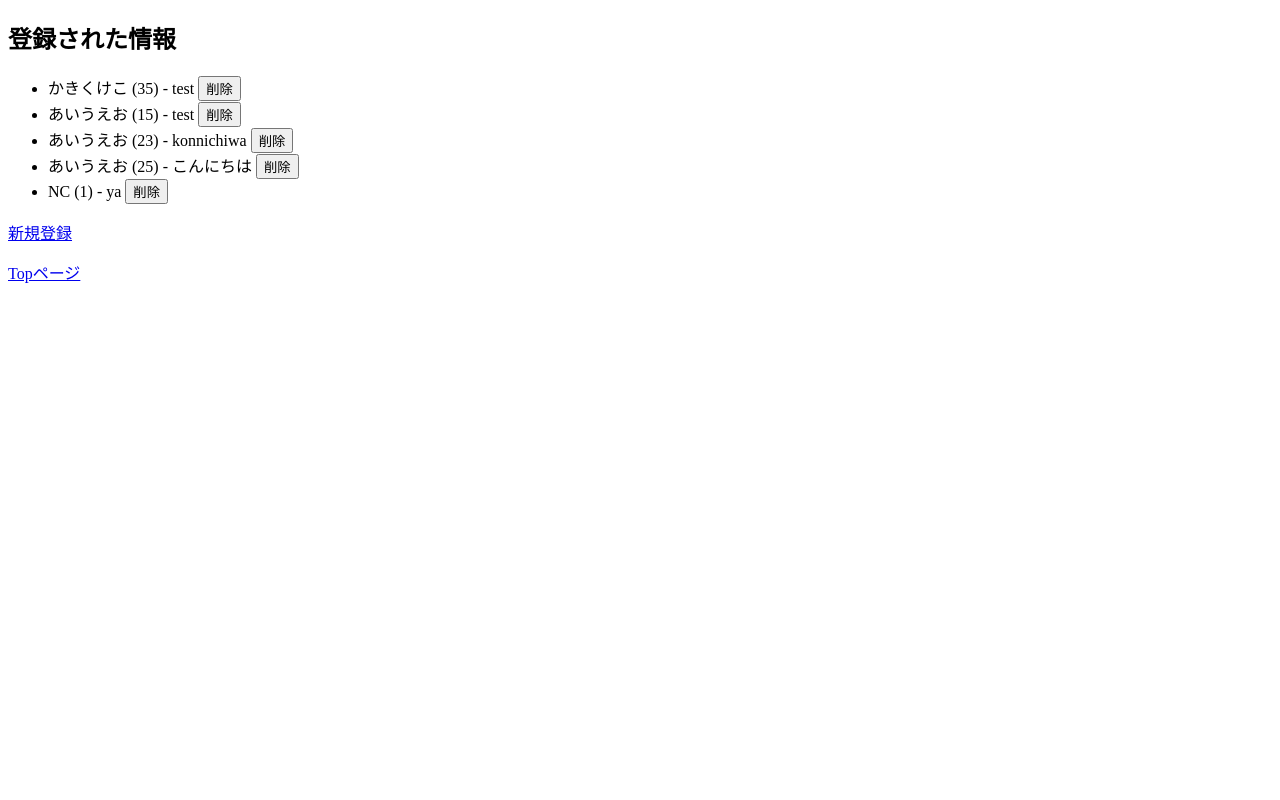
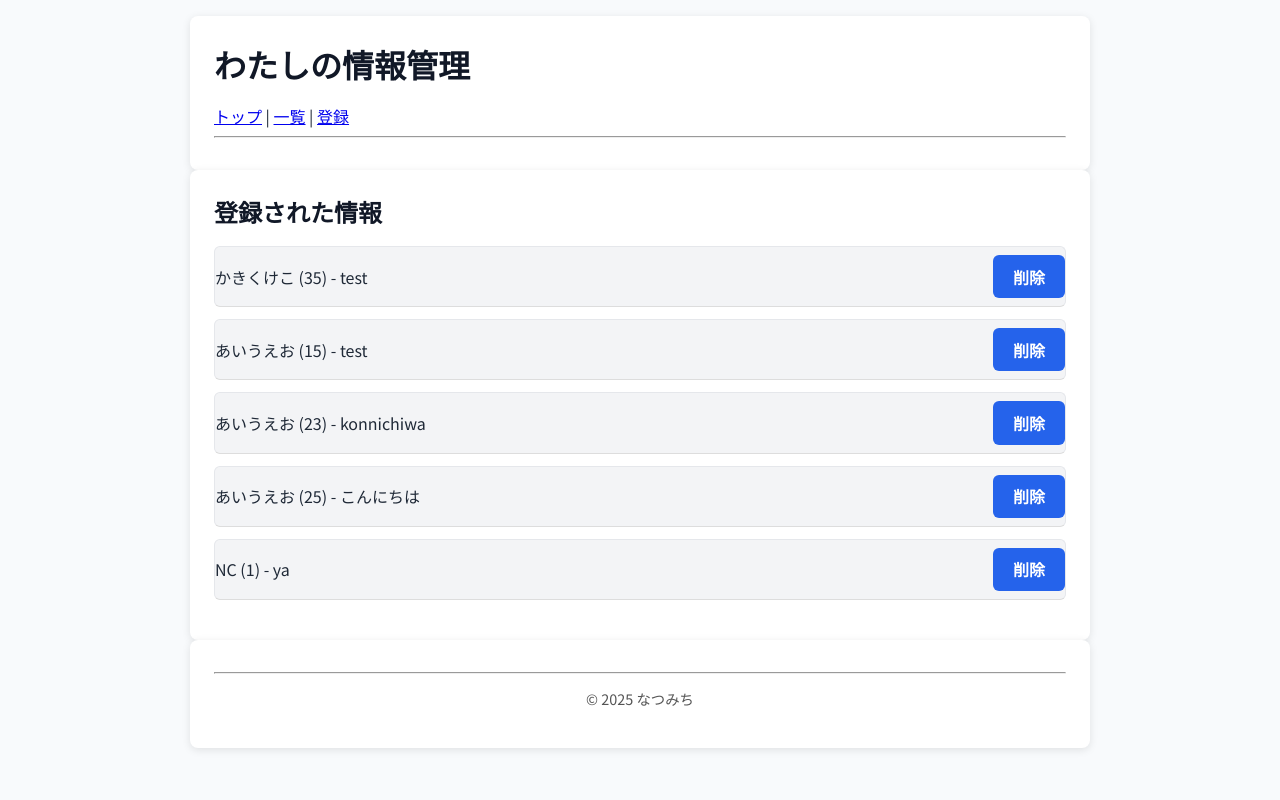
Before and after one commit to Natsumi-lab/MyProject, a Django app: page /list/ in a window 1280 px wide. Run offline with Django 5.2, Linux system fonts and the light colour scheme; data comes from the database, SQL or seed files in the repository; both versions use the stored data as it was after the commit.

Commit message:
cssを加えました

```diff
--- /dev/null
+++ b/myapp/static/css/styles.css
@@ -0,0 +1,154 @@
+/* 基本リセット */
+*,
+*::before,
+*::after {
+    box-sizing: border-box;
+}
+
+body {
+    margin: 0;
+    font-family: 'Noto Sans JP', 'Roboto', -apple-system, BlinkMacSystemFont, "Segoe UI", Roboto,
+        "Helvetica Neue", Arial, sans-serif;
+    background-color: #f8fafc;
+    color: #1f2937;
+    line-height: 1.5;
+    padding: 1rem;
+}
+
+/* テキスト中央寄せ */
+.centered-content {
+    width: 100%;
+    max-width: 400px;
+    margin: 3rem auto;
+    text-align: center;
+}
+
+/* コンテナ幅制限と中央寄せ */
+.container {
+    max-width: 900px;
+    margin: 0 auto;
+    padding: 1.5rem;
+    background-color: #ffffff;
+    border-radius: 8px;
+    box-shadow: 0 2px 8px rgb(0 0 0 / 0.1);
+}
+
+/* 見出し */
+h1,
+h2,
+h3 {
+    margin-top: 0;
+    margin-bottom: 1rem;
+    font-weight: 600;
+    color: #111827;
+}
+
+/* フォームラベル */
+label {
+    display: block;
+    margin-bottom: 0.25rem;
+    font-weight: 500;
+    color: #374151;
+}
+
+/* 入力欄全般 */
+input[type="text"],
+input[type="number"],
+textarea {
+    width: 100%;
+    padding: 0.5rem 0.75rem;
+    font-size: 1rem;
+    border: 1px solid #d1d5db;
+    border-radius: 6px;
+    background-color: #fff;
+    color: #111827;
+    margin-bottom: 1rem;
+    transition: border-color 0.2s ease-in-out;
+    resize: vertical;
+}
+
+input[type="text"]:focus,
+input[type="number"]:focus,
+textarea:focus {
+    outline: none;
+    border-color: #2563eb;
+    box-shadow: 0 0 0 3px rgba(37, 99, 235, 0.3);
+}
+
+/* ボタン */
+button,
+input[type="submit"],
+a.btn-primary {
+    display: inline-block;
+    background-color: #2563eb;
+    color: white;
+    padding: 0.6rem 1.25rem;
+    font-weight: 600;
+    font-size: 1rem;
+    border: none;
+    border-radius: 6px;
+    cursor: pointer;
+    user-select: none;
+    transition: background-color 0.2s ease;
+    text-decoration: none;
+    text-align: center;
+}
+
+button:hover,
+input[type="submit"]:hover,
+a.btn-primary:hover {
+    background-color: #1d4ed8;
+}
+
+/* リスト */
+ul {
+    list-style: none;
+    padding-left: 0;
+}
+
+li {
+    background-color: #f3f4f6;
+    border: 1px solid #e5e7eb;
+    border-radius: 6px;
+    padding: 0.75rem 1rem;
+    margin-bottom: 0.75rem;
+    display: flex;
+    justify-content: space-between;
+    align-items: center;
+}
+
+/* フォーム中央寄せ */
+form {
+    max-width: 320px;
+    margin: 0 auto 2rem auto;
+}
+
+/* レスポンシブ（簡易版） */
+@media (max-width: 600px) {
+    .container {
+        margin: 1rem;
+        padding: 1rem;
+    }
+
+    form {
+        max-width: 100%;
+    }
+}
+
+.person-item {
+    display: flex;
+    justify-content: space-between;
+    align-items: center;
+    padding: 0.5rem 0;
+    border-bottom: 1px solid #ddd;
+}
+
+.person-info {
+    max-width: 80%;
+    overflow-wrap: break-word;
+    /* 長いコメントを折り返す */
+}
+
+.person-item form {
+    margin: 0;
+}
--- /dev/null
+++ b/myapp/templates/base.html
@@ -0,0 +1,43 @@
+<!DOCTYPE html>
+<html lang="jp">
+
+<head>
+    <meta charset="UTF-8" />
+    <meta name="viewport" content="width=device-width, initial-scale=1" />
+    <title>{% block title %}わたしの情報管理{% endblock %}</title>
+    {% load static %}
+    <link rel="stylesheet" href="{% static 'css/styles.css' %}">
+    <link href="https://fonts.googleapis.com/css2?family=Noto+Sans+JP&family=Roboto&display=swap" rel="stylesheet" />
+
+</head>
+
+<body>
+    <header>
+        <div class="container">
+            <h1>わたしの情報管理</h1>
+            <nav>
+                <a href="{% url 'submit' %}">トップ</a> |
+                <a href="{% url 'person_list' %}">一覧</a> |
+                <a href="{% url 'person_create' %}">登録</a>
+            </nav>
+            <hr>
+        </div>
+    </header>
+
+    <main>
+        <div class="container">
+            {% block content %}
+            <!-- 各ページの内容 -->
+            {% endblock %}
+        </div>
+    </main>
+
+    <footer>
+        <div class="container">
+            <hr>
+            <p style="text-align:center; font-size:0.9rem; color:#555;">© 2025 なつみち</p>
+        </div>
+    </footer>
+</body>
+
+</html>
--- a/myapp/templates/person_list.html
+++ b/myapp/templates/person_list.html
@@ -1,19 +1,16 @@
-<!DOCTYPE html>
-<html lang="ja">
+{% extends "base.html" %}
 
-<head>
-    <meta charset="UTF-8">
-    <meta name="viewport" content="width=device-width, initial-scale=1.0">
-    <title>登録された情報</title>
-</head>
+{% block title %}登録情報一覧{% endblock %}
 
-<body>
+{% block content %}
 <h2>登録された情報</h2>
 <ul>
     {% for person in people %}
-        <li>
+    <li class="person-item">
+        <div class="person-info">
             {{ person.name }} ({{ person.age }}) - {{ person.comment }}
-            <form method="POST" action="{% url 'person_delete' person.id %}" style="display:inline;">
+        </div>
+        <form method="POST" action="{% url 'person_delete' person.id %}">
             {% csrf_token %}
             <button type="submit">削除</button>
         </form>
@@ -22,8 +19,4 @@
     <li>データがありません。</li>
     {% endfor %}
 </ul>
-    <p><a href="{% url 'person_create' %}">新規登録</a></p>
-    <a href="{% url 'submit' %}">Topページ</a>
-</body>
-
-</html>
+{% endblock %}
```
Also changed, not shown: myapp/static/css/styles - コピー.css (added, +198 -0 lines), myapp/templates - copy/form.html (added, +19 -0 lines), myapp/templates - copy/greeting.html (added, +28 -0 lines), myapp/templates - copy/person_form.html (added, +29 -0 lines), myapp/templates - copy/person_list.html (added, +29 -0 lines), myapp/templates - copy/submit_result.html (added, +15 -0 lines), myapp/templates/form.html (+4 -11 lines), myapp/templates/greeting.html (+6 -13 lines), myapp/templates/person_form.html (+5 -13 lines), myapp/templates/submit_result.html (+9 -13 lines), db.sqlite3. Lines whose indentation alone changed are shown as unchanged.
